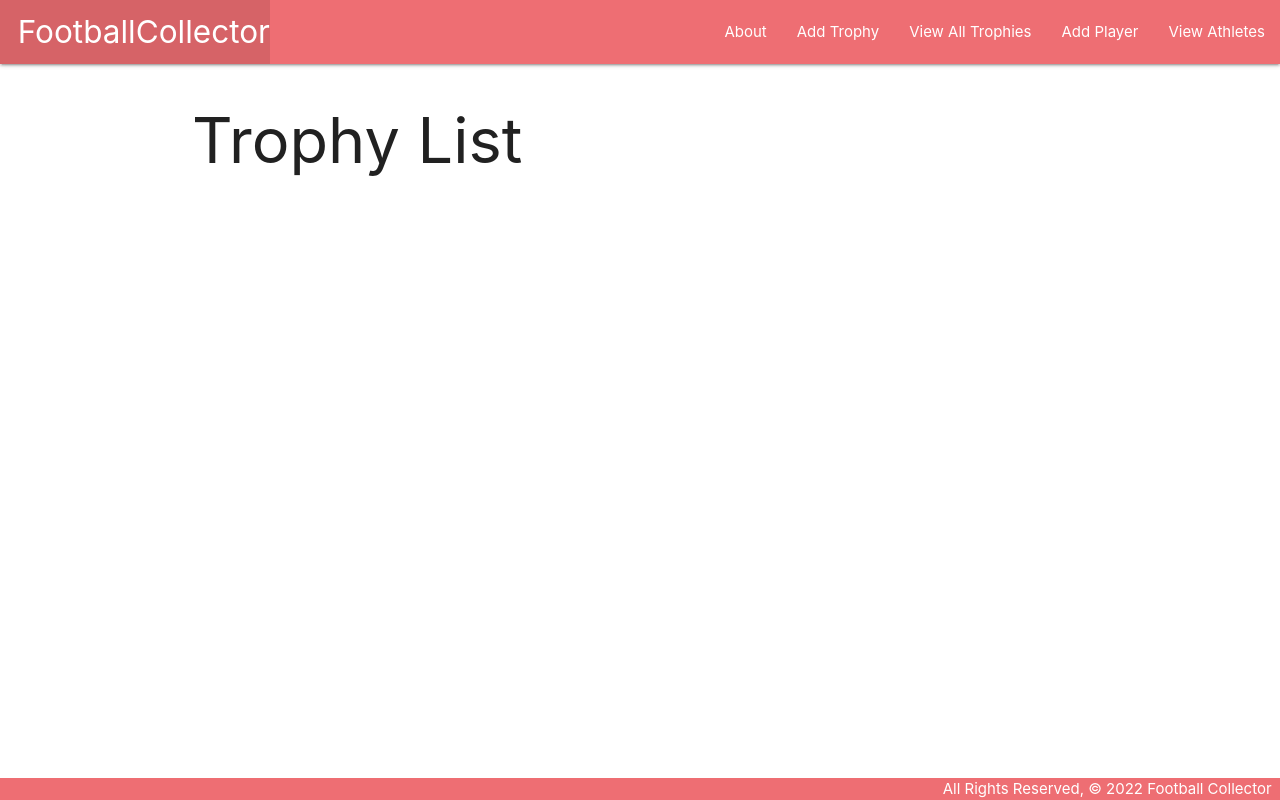
After one commit to saifao/footballcollector, a Django app: page /trophies/ in a window 1280 px wide. The commit adds this page. Run offline with Django 3.2, Linux system fonts and the light colour scheme; data that the repository does not hold is empty.

Commit message:
Lab 5 complete

```diff
--- a/main_app/templates/base.html
+++ b/main_app/templates/base.html
@@ -22,6 +22,8 @@
                 </ul>
                 <ul class="right">
                     <li><a href="{% url 'about' %}">About</a></li>
+                    <li><a href="{% url 'trophies_create' %}">Add Trophy</a></li>
+                    <li><a href="{% url 'trophies_index' %}">View All Trophies</a></li>
                     <li><a href="{% url 'enter_player' %}">Add Player</a></li>
                     <li><a href="{% url 'index' %}">View Athletes</a></li>
                 </ul>
--- /dev/null
+++ b/main_app/templates/main_app/trophy_list.html
@@ -0,0 +1,16 @@
+{% extends 'base.html' %}
+{% block content %}
+
+<h1>Trophy List</h1>
+
+{% for trophy in trophy_list %}
+<a href="{% url 'trophies_detail' trophy.id %}">
+    <div class="card">
+        <div class="card-content">
+            <span class="card-title">{{ trophy.title }}</span>
+        </div>
+    </div>
+</a>
+{% endfor %}
+
+{% endblock %}
--- a/main_app/urls.py
+++ b/main_app/urls.py
@@ -10,4 +10,11 @@ urlpatterns = [
     path('footballers/<int:pk>/update/', views.UpdatePlayer.as_view(), name='update_player'),
     path('footballers/<int:pk>/delete/', views.DeletePlayer.as_view(), name='delete_player'),
     path('footballers/<int:player_id>/add_wage/', views.add_wage, name='add_wage'),
+
+    path('trophies/', views.TrophyList.as_view(), name='trophies_index'),
+    path('trophies/<int:pk>/', views.TrophyDetail.as_view(), name='trophies_detail'),
+    path('trophies/create/', views.TrophyCreate.as_view(), name='trophies_create'),
+    path('trophies/<int:pk>/update/', views.TrophyUpdate.as_view(), name='trophies_update'),
+    path('trophies/<int:pk>/delete/', views.TrophyDelete.as_view(), name='trophies_delete'),
+    path('footballers/<int:player_id>/add_title/<int:trophy_id>/', views.add_title, name='add_title'),
 ]
--- a/main_app/views.py
+++ b/main_app/views.py
@@ -1,6 +1,7 @@
 from django.shortcuts import render, redirect
 from django.views.generic.edit import CreateView, UpdateView, DeleteView
-from .models import Player
+from django.views.generic import ListView, DetailView
+from .models import Player, Trophy
 from .forms import WageForm
 
 # Create your views here.
@@ -16,8 +17,10 @@ def football_index(request):
 
 def player_detail(request, player_id):
     footballer = Player.objects.get(id=player_id)
+    id_list = footballer.titles.all().values_list('id')
+    honors_not_won = Trophy.objects.exclude(id__in=id_list)
     wage_form = WageForm()
-    return render(request, 'football/detail.html', {'player': footballer, 'wage_form': wage_form})
+    return render(request, 'football/detail.html', {'player': footballer, 'wage_form': wage_form, 'trophies': honors_not_won})
 
 def add_wage(request, player_id):
     wage_form = WageForm(request.POST)
@@ -27,9 +30,13 @@ def add_wage(request, player_id):
         new_paystub.save()
     return redirect('player', player_id=player_id)
 
+def add_title(request, player_id, trophy_id):
+    Player.objects.get(id=player_id).titles.add(trophy_id)
+    return redirect('player', player_id=player_id)
+
 class EnterPlayer(CreateView):
     model=Player
-    fields='__all__'
+    fields=['name','age','position','mkt_value','contract_exp']
 
 class UpdatePlayer(UpdateView):
     model=Player
@@ -38,3 +45,23 @@ class UpdatePlayer(UpdateView):
 class DeletePlayer(DeleteView):
     model=Player
     success_url='/footballers/'
+
+class TrophyList(ListView):
+    model = Trophy
+
+class TrophyCreate(CreateView):
+    model=Trophy
+    fields='__all__'
+    print(object)
+
+class TrophyDetail(DetailView):
+    model=Trophy
+
+class TrophyUpdate(UpdateView):
+    model=Trophy
+    fields=['title']
+
+class TrophyDelete(DeleteView):
+    model=Trophy
+    print(object)
+    success_url='/trophies/'
```
Also changed, not shown: main_app/models.py (+13 -3 lines), main_app/templates/football/detail.html (+56 -0 lines), main_app/templates/main_app/trophy_confirm_delete.html (added, +13 -0 lines), main_app/templates/main_app/trophy_detail.html (added, +19 -0 lines), main_app/templates/main_app/trophy_form.html (added, +20 -0 lines), main_app/migrations/0007_auto_20220414_2320.py (added), main_app/migrations/0008_auto_20220418_1339.py (added), main_app/migrations/0009_auto_20220418_1423.py (added).
